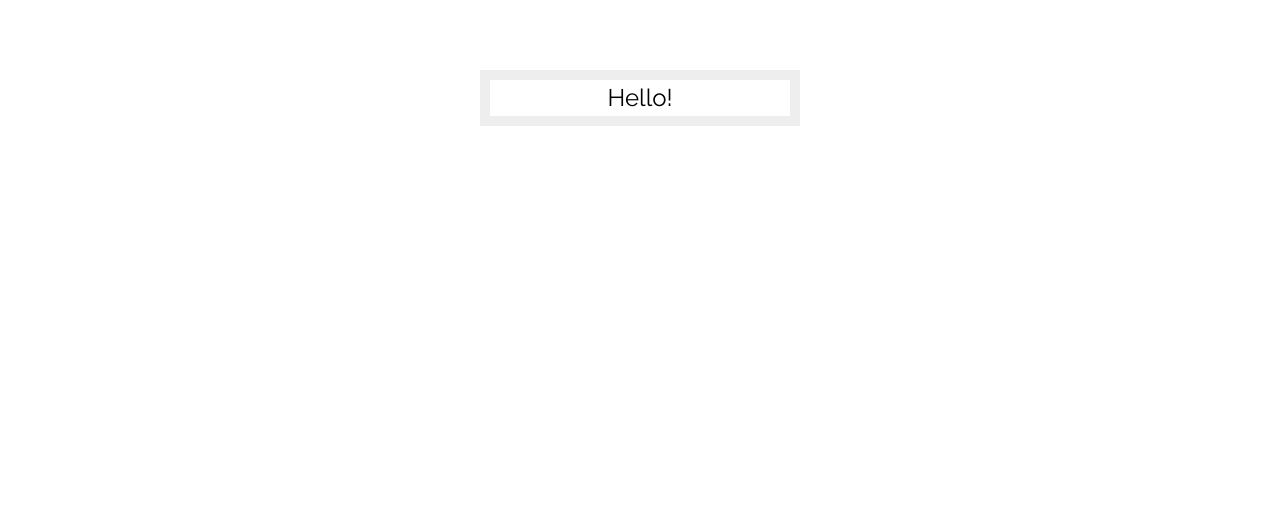
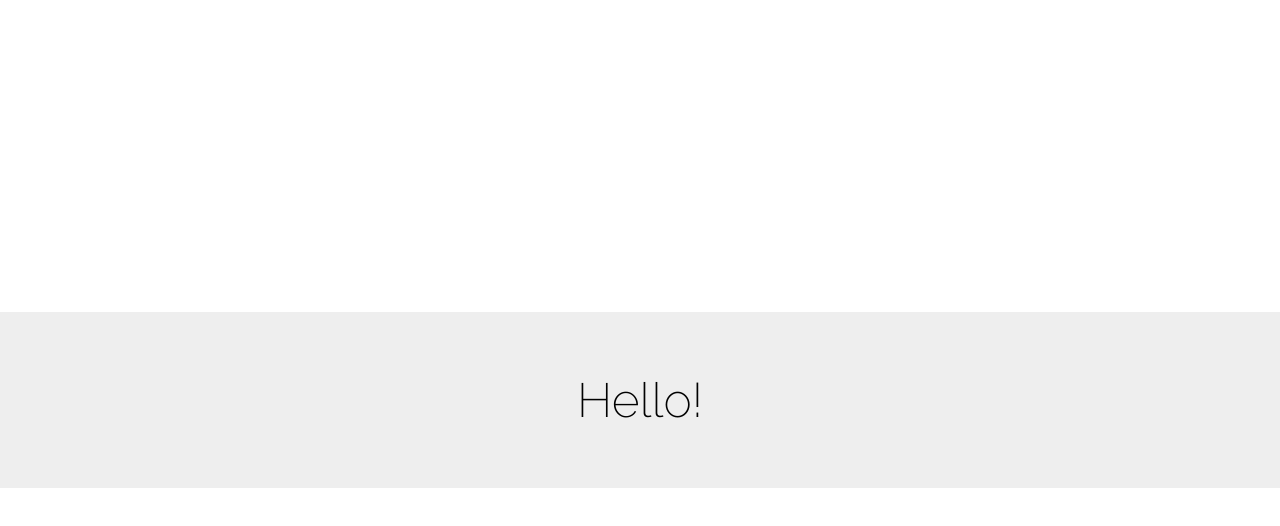
Before and after one commit to yanushok/yanushok.github.io, a plain HTML site: page index.html in a window 1280 px wide. Drawn offline with Linux system fonts and the light colour scheme.

Commit message:
initial commit

```diff
--- a/index.html
+++ b/index.html
@@ -6,17 +6,34 @@
     <link href="https://fonts.googleapis.com/css?family=Raleway:200,300,400" rel="stylesheet">
 
     <style>
+        html, body {
+            height: 100%;
+        }
+
+        * {
+            margin: 0;
+            padding: 0;
+            box-sizing: border-box;
+        }
+
         body {
             font-family: 'Raleway', sans-serif;
         }
 
         .main {
-            width: 300px;
+        	width: 100%;
             text-align: center;
-            border: 10px solid #eee;
-            font-size: 1.5em;
-            line-height: 1.5em;
-            margin: 70px auto;
+            background-color: #eee;
+            font-size: 3em;
+            font-weight: 200;
+            margin: auto;
+            position: absolute;
+            top: 0;
+            bottom: 0;
+            left: 0;
+            right: 0;
+            display: table;
+            padding: 60px;
         }
     </style>
 </head>
```
